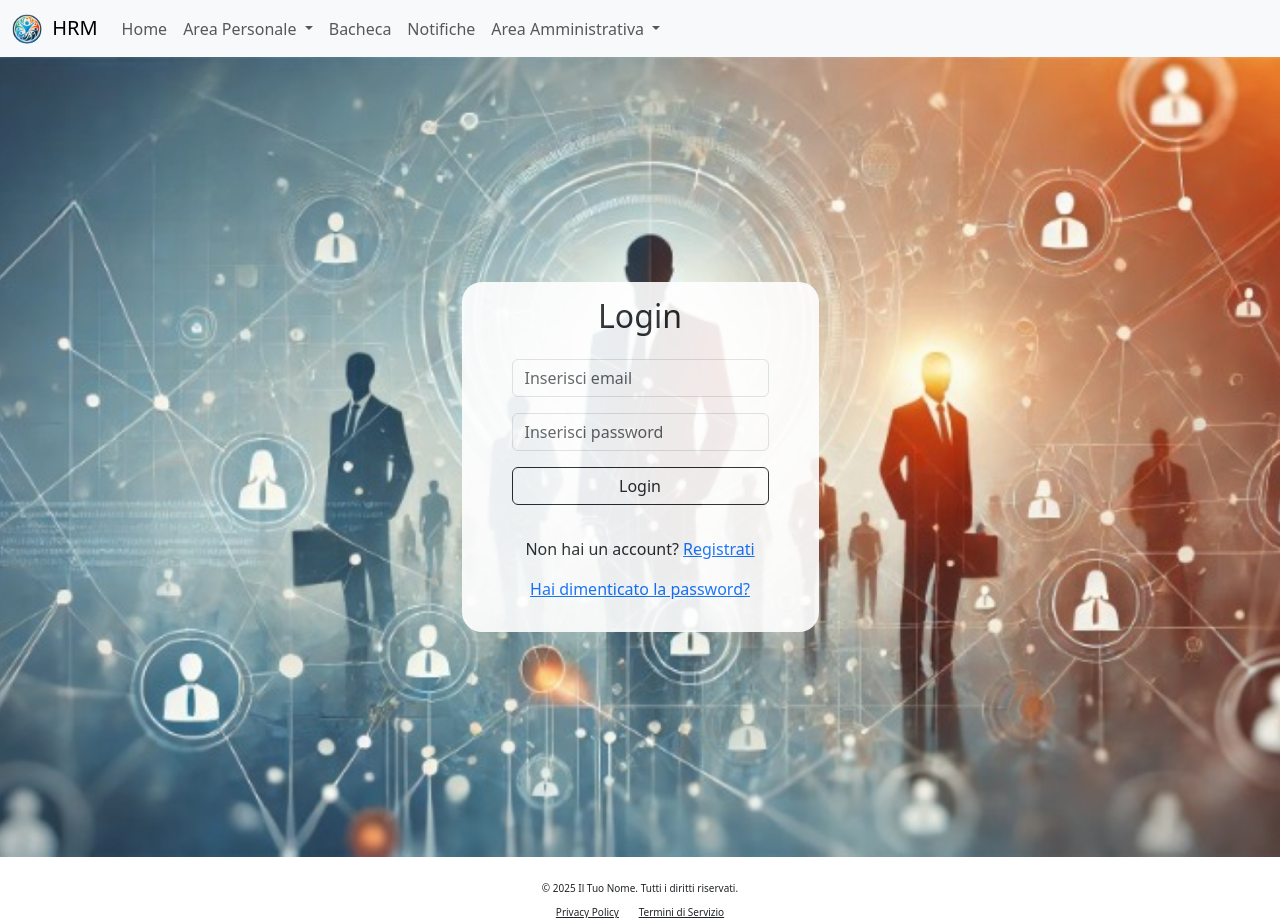
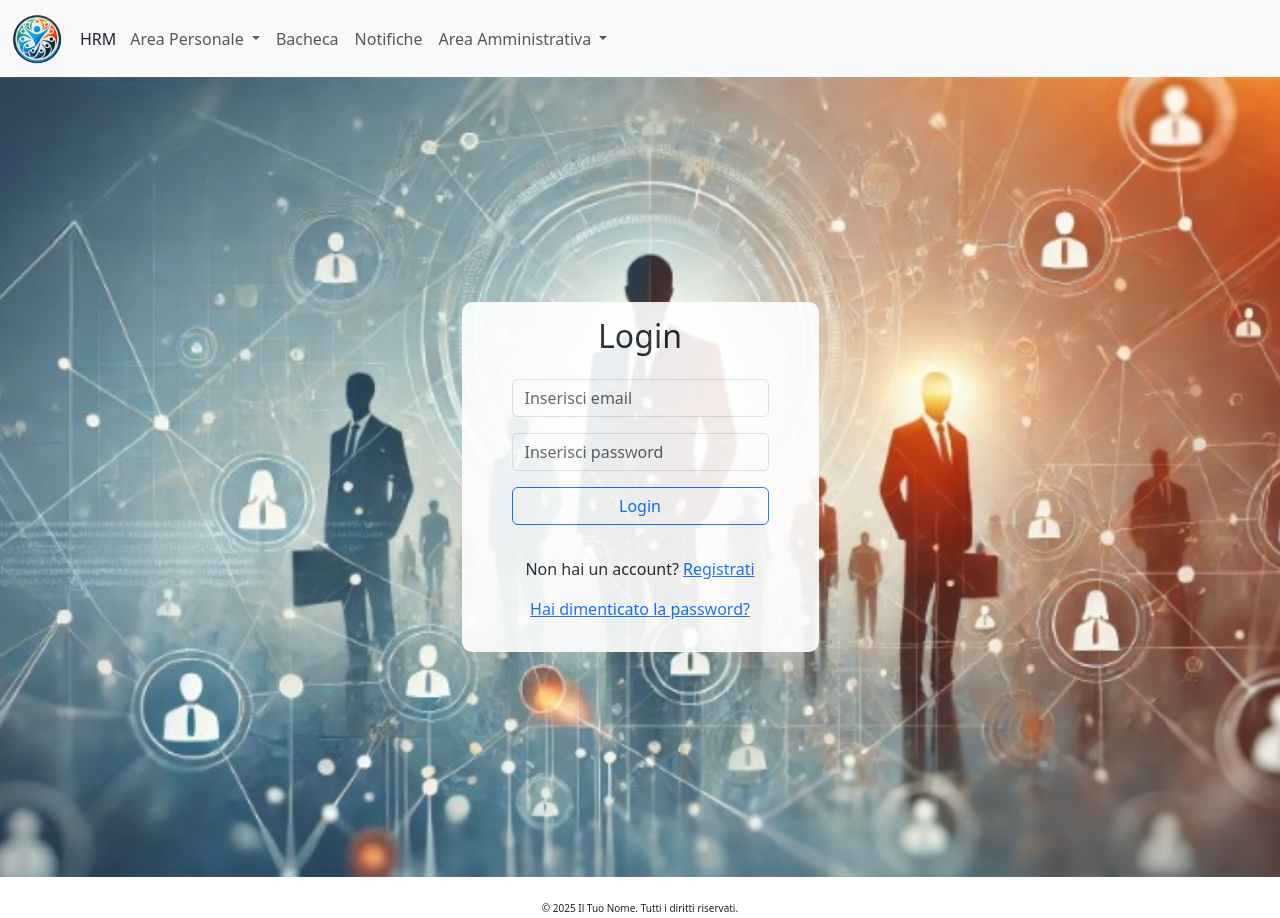
Before and after one commit to LorenzoSiena/HRMS-Human-Resource-Management-System, a Django app: page / in a window 1280 px wide. Shown: the top 918 px of the page. Run offline with Django 3.2, Linux system fonts and the light colour scheme.

Commit message:
Adeguato il logo alla navbar, adeguato il bordo login

```diff
--- a/hrms_project/hrms_app/templates/hrms_app/base.html
+++ b/hrms_project/hrms_app/templates/hrms_app/base.html
@@ -30,9 +30,10 @@
 
             <!-- Logo e pay-off -->
             <a class="navbar-brand" href="#">
-                <img src="{% static 'img/logo.png' %}" alt="Logo" width="30" height="30" class="d-inline-block align-text-top" style="border-radius: 50%;">
-                <span style="margin-left: 5px">HRM</span>
+                <img src="{% static 'img/logo.png' %}" alt="Logo" width="50" height="50" class="d-inline-block align-text-top" style="border-radius: 50%;">
+
             </a>
+            <span style="margin-left: 2px; margin-right: 6px;"> <bold>HRM</bold></span>
 
             <button class="navbar-toggler ms-0" type="button" data-bs-toggle="collapse" data-bs-target="#navbarNavAltMarkup" aria-controls="navbarNavAltMarkup" aria-expanded="false" aria-label="Toggle navigation">
                 <span class="navbar-toggler-icon" style="width: 20px; height: 15px; background-size: 100% auto; margin-left: 0;"> </span>
@@ -40,7 +41,6 @@
 
             <div class="collapse navbar-collapse" id="navbarNavAltMarkup">
                 <div class="navbar-nav">
-                    <a class="nav-link" href="#">Home</a>
                     <div class="dropdown">
                         <a class="nav-link dropdown-toggle" href="#" role="button" data-bs-toggle="dropdown" aria-expanded="false">
                           Area Personale
--- a/hrms_project/hrms_app/templates/hrms_app/login.html
+++ b/hrms_project/hrms_app/templates/hrms_app/login.html
@@ -11,7 +11,7 @@ Login
 
     <!-- Form di login -->
 
-    <div class="login-container" style="background-color: white; padding: 15px 50px; opacity: 90%; border-radius: 20px">
+    <div class="login-container" style="background-color: white; padding: 15px 50px; opacity: 90%; border-radius: 10px">
 
 
         <h2 class="text-center mb-1 mt-0">Login</h2>
@@ -28,16 +28,14 @@ Login
             {% csrf_token %}
 
             <div class="mb-3 mt-4">
-                <!-- <label for="email" class="form-label">Username</label> -->
                 <input type="text" class="form-control" id="email" name="email" placeholder="Inserisci email" required>
             </div>
 
             <div class="mb-3">
-                <!-- <label for="password" class="form-label">Password</label> -->
                 <input type="password" class="form-control" id="password" name="password" placeholder="Inserisci password" required>
             </div>
 
-            <button type="submit" class="btn btn-outline-dark w-100 mb-4">Login</button>
+            <button type="submit" class="btn btn-outline-primary w-100 mb-4">Login</button>
         </form>
 
         <p class="text-center mt-2">
```
